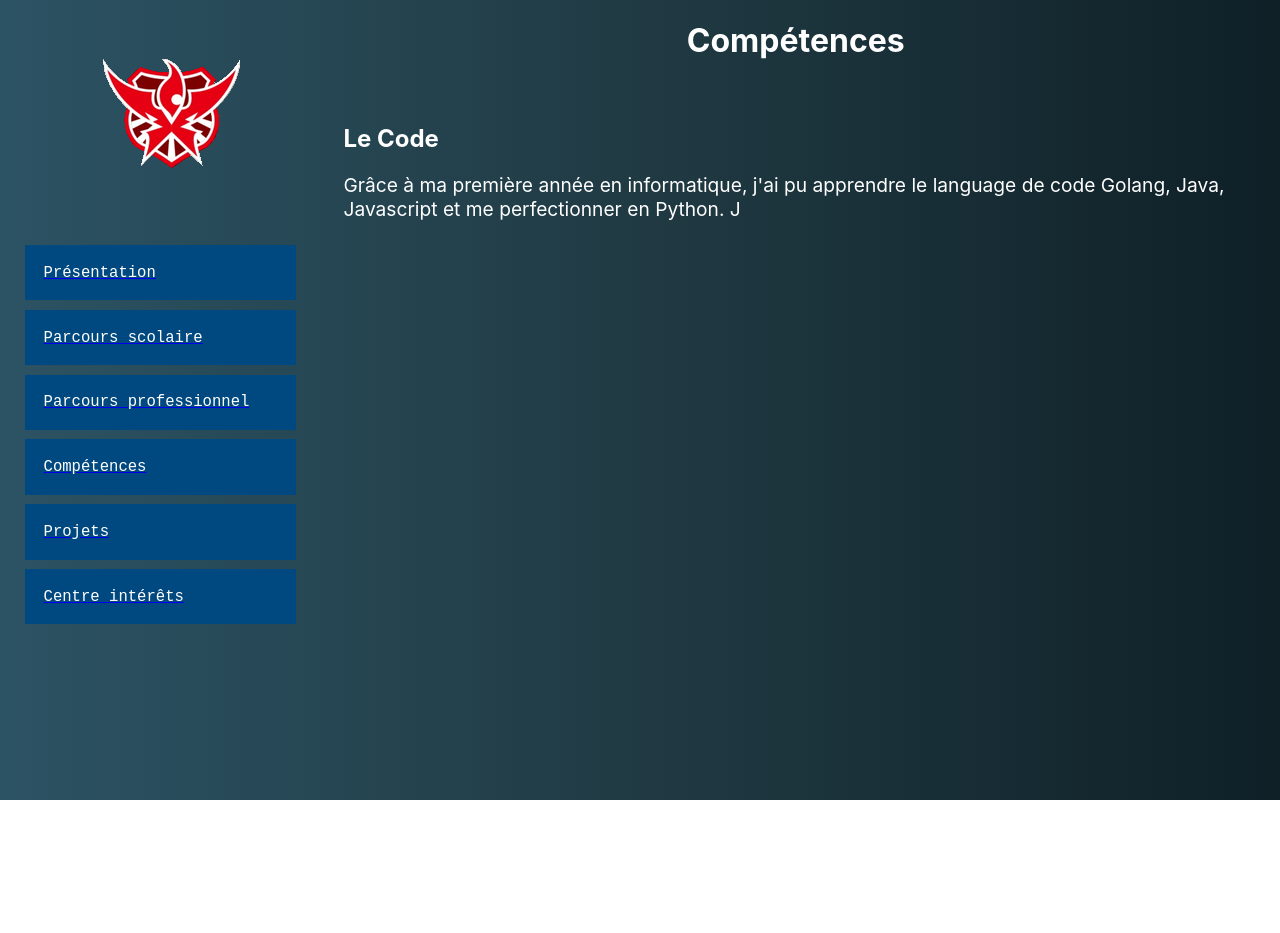
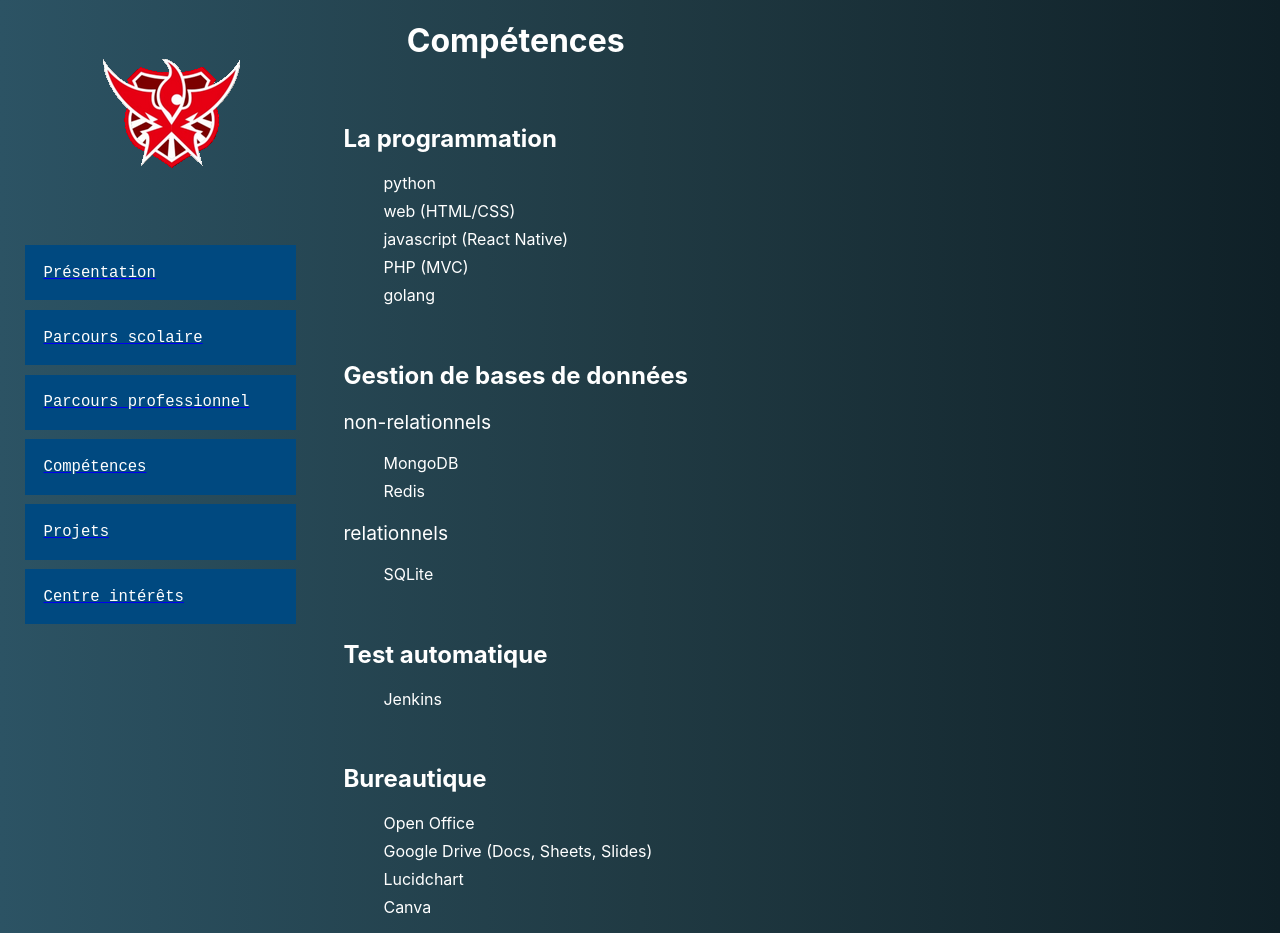
Before and after one commit to kevinjin95/my-website, a React (Create React App) app: page /Competences in a window 1280 px wide. Before the commit the page ends 800 px from the top, so only its background shows below. Built offline with nearby package versions, Linux system fonts and the light colour scheme.

Commit message:
added some content to skills's page

```diff
--- a/src/pages/Competences.js
+++ b/src/pages/Competences.js
@@ -11,12 +11,38 @@ const Competences = () => {
       </div>
       <div className="Content">
         <h1>Compétences</h1>
-        <h2>Le Code</h2>
-        <p>
-          Grâce à ma première année en informatique, j'ai pu apprendre le language de code Golang, Java, Javascript et me
-          perfectionner en Python. J
-        </p>
+        <h2>La programmation</h2>
+        <ul>
+          <li>python</li>
+          <li>web (HTML/CSS)</li>
+          <li>javascript (React Native)</li>
+          <li>PHP (MVC)</li>
+          <li>golang</li>
+        </ul>
         <br />
+        <h2>Gestion de bases de données</h2>
+        <p>non-relationnels</p>
+        <ul>
+          <li>MongoDB</li>
+          <li>Redis</li>
+        </ul>
+        <p>relationnels</p>
+        <ul>
+          <li>SQLite</li>
+        </ul>
+        <br />
+        <h2>Test automatique</h2>
+          <ul>
+            <li>Jenkins</li>
+          </ul>
+        <br />
+        <h2>Bureautique</h2>
+        <ul>
+          <li>Open Office</li>
+          <li>Google Drive (Docs, Sheets, Slides)</li>
+          <li>Lucidchart</li>
+          <li>Canva</li>
+        </ul>
       </div>
     </div>
   );
--- a/src/static/css/styles.css
+++ b/src/static/css/styles.css
@@ -6,7 +6,6 @@ body {
 
 .Main {
   display: flex;
-  justify-content: space-around;
   margin-right: 2em;
 }
 
@@ -32,6 +31,7 @@ h1 {
 li {
   display: flex;
 }
+
 .navigation ul li {
   margin-top: 0.6em; /* grossit l'espacement */
   margin-left: -2em; /* grossit l'espacement */
@@ -50,10 +50,6 @@ ul {
   text-decoration: none;
   margin-top: 50px;
 }
-
-/* .Logo {
-  size: 100px;
-} */
 
 .projet {
   justify-content: space-between;
@@ -83,6 +79,13 @@ ul {
   font-size: 1.2em;
 }
 
+.Content ul {
+  margin-top: 1rem;
+}
+
+.Content ul li {
+  margin-top: 0.5rem;
+}
 .projet img {
   width: 50em;
   height: 30em;
```
